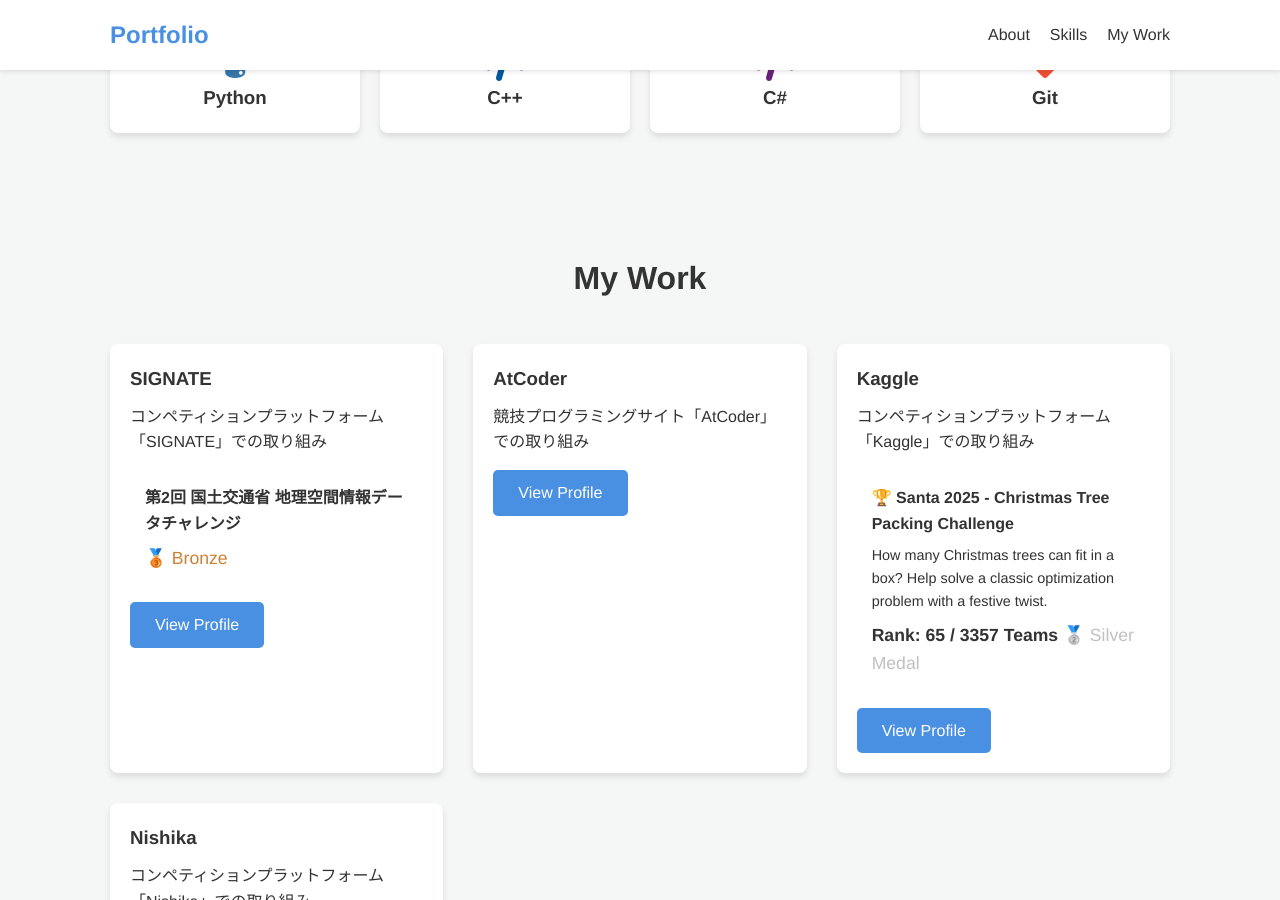
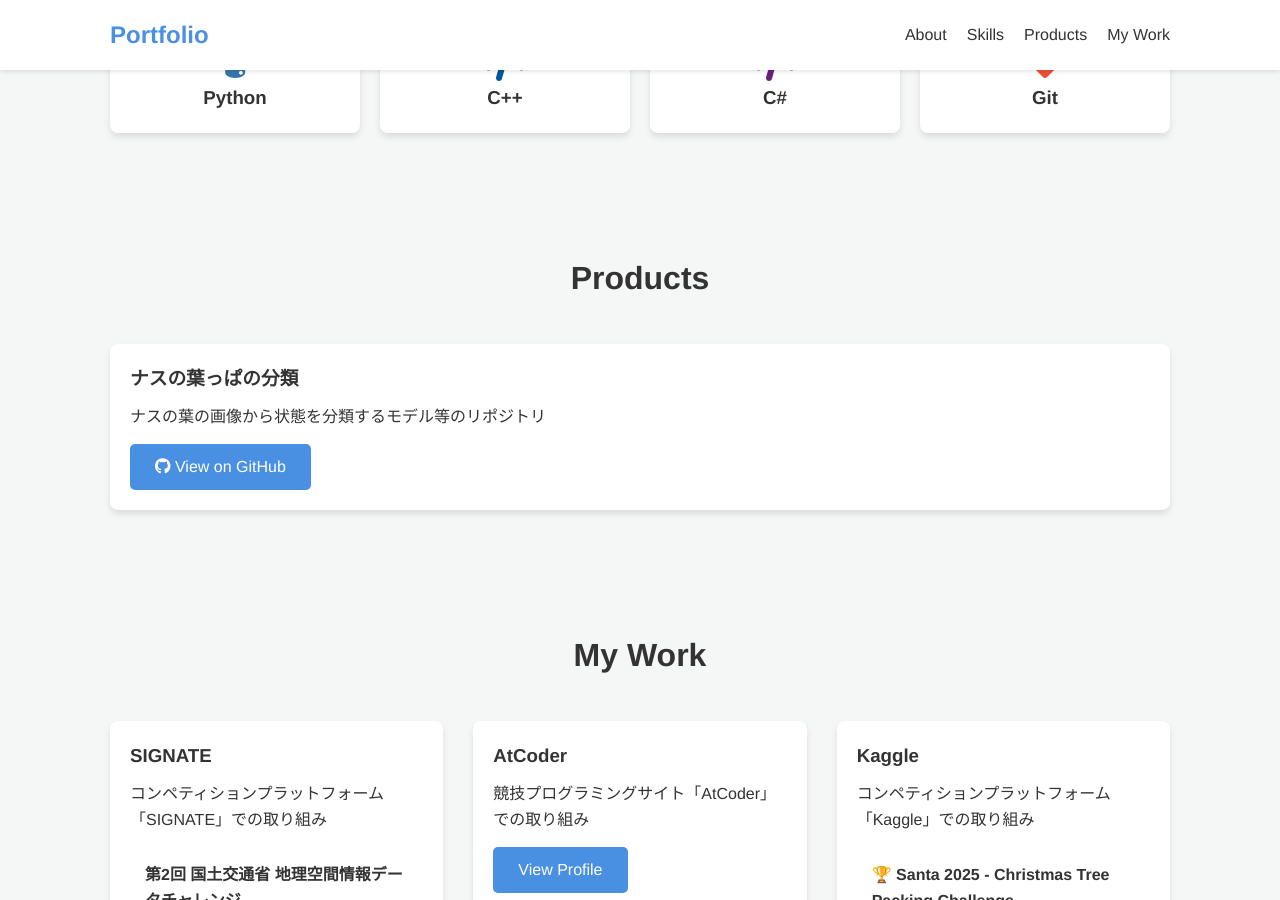
Before and after one commit to Nasubiman/Nasubiman.github.io, a Jekyll site: the page home.html, which Jekyll copies as it is, in a window 1280 px wide and 900 px high, scrolled down 718 px. Built offline with Jekyll 4.4.1, drawn with Linux system fonts in a browser that asks for light colours.

Commit message:
update product

```diff
--- a/home.html
+++ b/home.html
@@ -17,7 +17,7 @@
             <ul class="nav-links">
                 <li><a href="#about">About</a></li>
                 <li><a href="#skills">Skills</a></li>
-
+                <li><a href="#products">Products</a></li>
                 <li><a href="#my-work">My Work</a></li>
             </ul>
         </nav>
@@ -74,7 +74,19 @@
         </div>
     </section>
 
-
+    <section id="products">
+        <h2>Products</h2>
+        <div class="projects-grid">
+            <div class="project-card">
+                <div class="project-info">
+                    <h3>ナスの葉っぱの分類</h3>
+                    <p>ナスの葉の画像から状態を分類するモデル等のリポジトリ</p>
+                    <a href="https://github.com/Nasubiman" target="_blank" class="btn" style="margin-top: 15px;"><i
+                            class="fab fa-github"></i> View on GitHub</a>
+                </div>
+            </div>
+        </div>
+    </section>
 
     <section id="my-work">
         <h2>My Work</h2>
```
